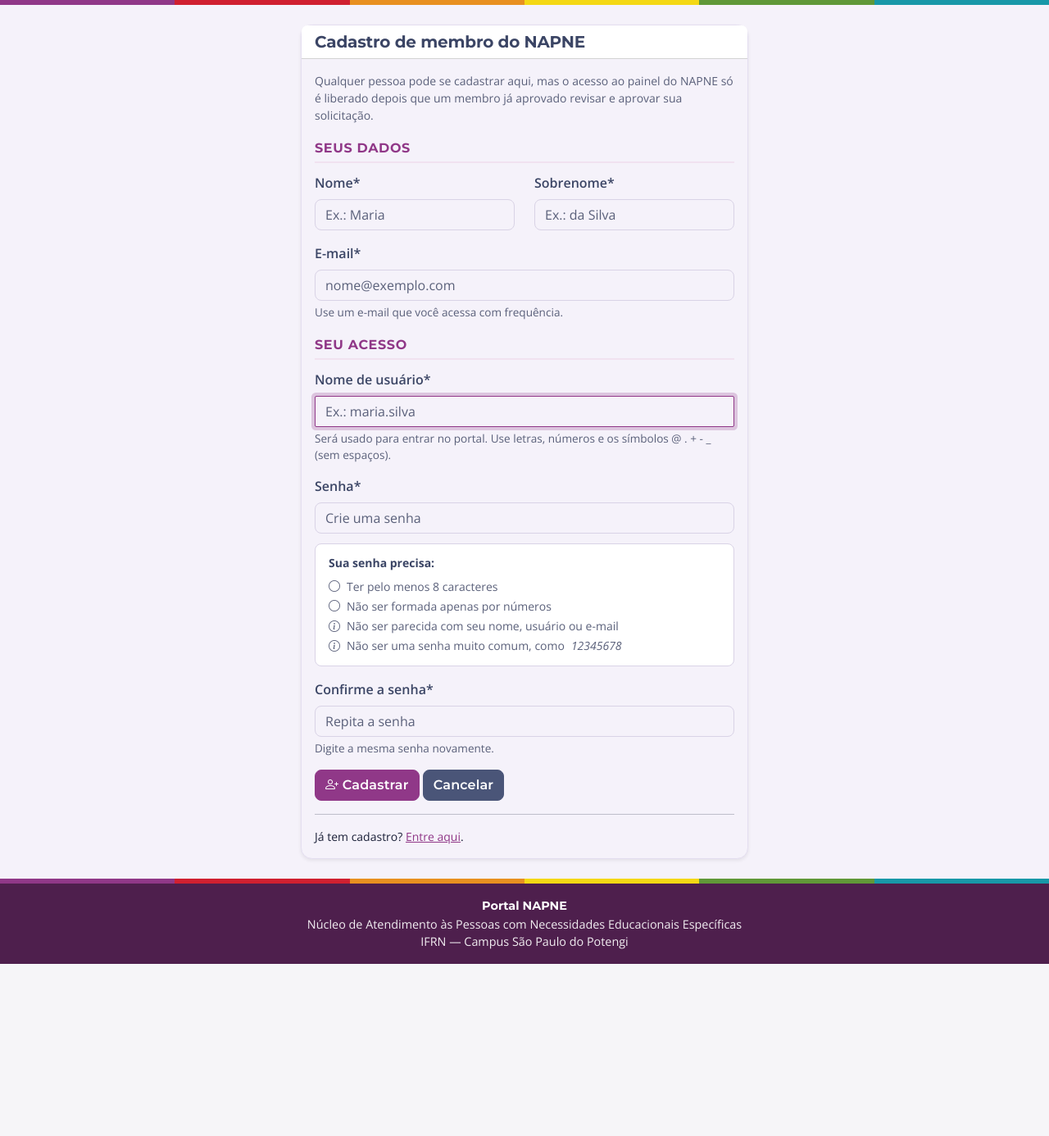
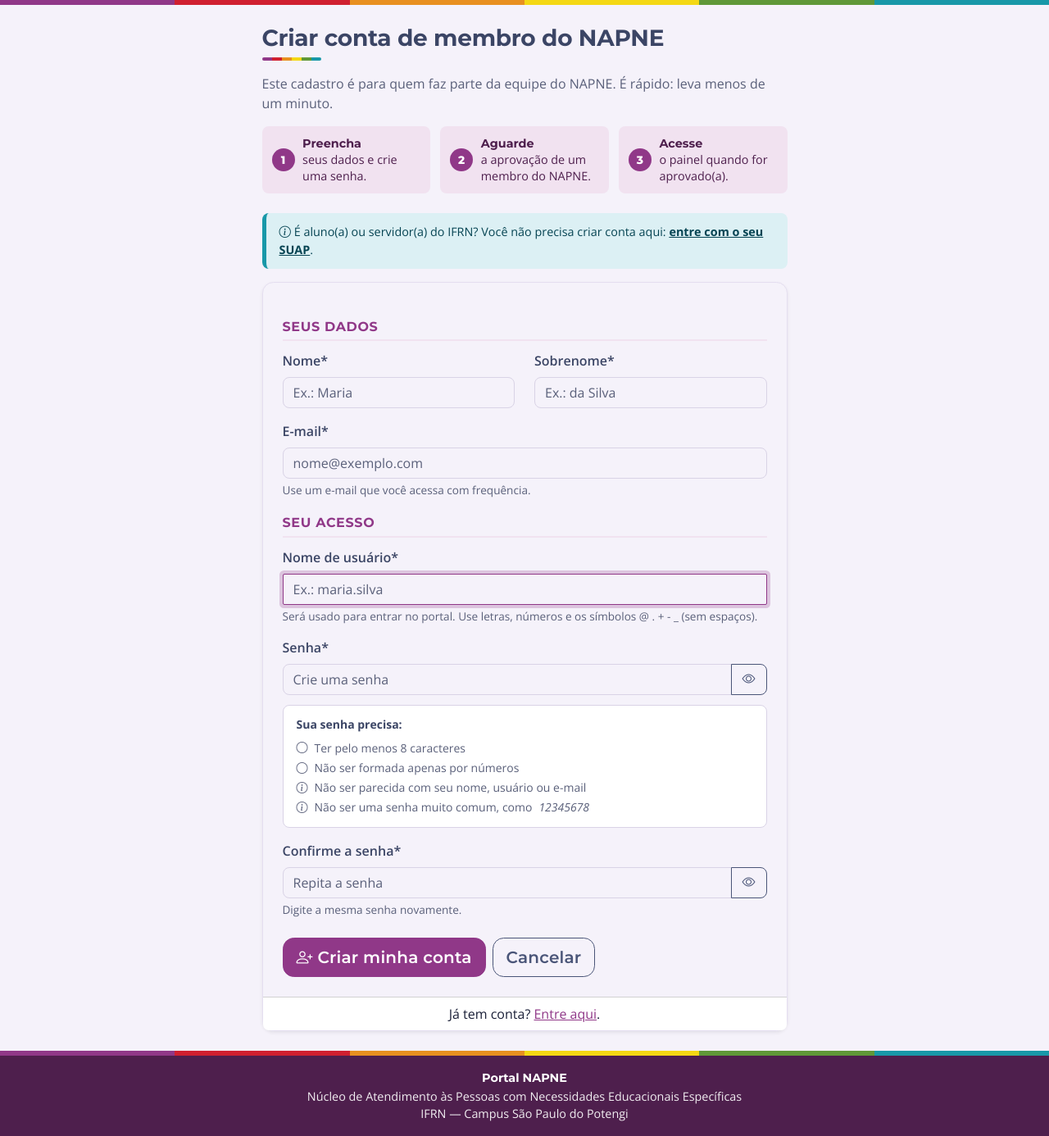
Before and after one commit to GuilhermeIbrahim/portal-napne, a Django app: page /napne/cadastro/ in a window 1280 px wide. Shown: the part 70-1456 px from the top of the page at 82% size. Before the commit the page ends 1246 px from the top, so only its background shows below. Run offline with Django 5.2, Linux system fonts and the light colour scheme; some libraries are stand-ins or nearby versions.

Commit message:
Reescrita cadastro_napne.html

```diff
--- a/portal/templates/portal/cadastro_napne.html
+++ b/portal/templates/portal/cadastro_napne.html
@@ -1,36 +1,61 @@
 {% extends "portal/base.html" %}
-{% load crispy_forms_tags %}
+{% load static crispy_forms_tags %}
 
-{% block title %}Cadastro NAPNE | Portal NAPNE{% endblock %}
+{% block title %}Criar conta NAPNE | Portal NAPNE{% endblock %}
 
 {% block content %}
 
     <div class="row justify-content-center">
-        <div class="col-md-6">
+        <div class="col-lg-8 col-xl-7">
+
+            <h1 class="h3 titulo-secao mb-3">Criar conta de membro do NAPNE</h1>
+            <p class="text-muted">
+                Este cadastro é para quem faz parte da equipe do NAPNE.
+                É rápido: leva menos de um minuto.
+            </p>
+
+            <ol class="passos-cadastro" aria-label="Como funciona">
+                <li><strong>Preencha</strong> seus dados e crie uma senha.</li>
+                <li><strong>Aguarde</strong> a aprovação de um membro do NAPNE.</li>
+                <li><strong>Acesse</strong> o painel quando for aprovado(a).</li>
+            </ol>
+
+            <p class="aviso-suap">
+                <i class="bi bi-info-circle" aria-hidden="true"></i>
+                É aluno(a) ou servidor(a) do IFRN? Você não precisa criar conta aqui:
+                <a href="{% url 'login' %}">entre com o seu SUAP</a>.
+            </p>
+
             <div class="card shadow-sm">
-                <div class="card-header bg-white">
-                    <h1 class="h5 mb-0">Cadastro de membro do NAPNE</h1>
-                </div>
-                <div class="card-body">
-                    <p class="text-muted small">
-                        Qualquer pessoa pode se cadastrar aqui, mas o acesso ao painel do NAPNE só é
-                        liberado depois que um membro já aprovado revisar e aprovar sua solicitação.
-                    </p>
-                    <form method="post">
+                <div class="card-body p-4">
+                    {% if form.errors %}
+                        <div class="alert alert-danger" role="alert">
+                            <i class="bi bi-exclamation-triangle" aria-hidden="true"></i>
+                            Não foi possível criar a conta. Revise os campos destacados abaixo e tente novamente.
+                        </div>
+                    {% endif %}
+
+                    <form method="post" novalidate>
                         {% csrf_token %}
                         {% crispy form form.helper %}
-                        <div class="mt-3">
-                            <button type="submit" class="btn btn-primary">
-                                <i class="bi bi-person-plus"></i> Cadastrar
+                        <div class="d-flex flex-wrap gap-2 mt-4">
+                            <button type="submit" class="btn btn-primary btn-lg">
+                                <i class="bi bi-person-plus" aria-hidden="true"></i> Criar minha conta
                             </button>
-                            <a href="{% url 'index' %}" class="btn btn-secondary">Cancelar</a>
+                            <a href="{% url 'index' %}" class="btn btn-outline-secondary btn-lg">Cancelar</a>
                         </div>
                     </form>
-                    <hr>
-                    <p class="mb-0 small">Já tem cadastro? <a href="{% url 'login_napne' %}">Entre aqui</a>.</p>
+                </div>
+                <div class="card-footer bg-white text-center">
+                    Já tem conta? <a href="{% url 'login_napne' %}">Entre aqui</a>.
                 </div>
             </div>
+
         </div>
     </div>
 
 {% endblock %}
+
+{% block extra_js %}
+    <script src="{% static 'js/campos-senha.js' %}"></script>
+{% endblock %}
```
